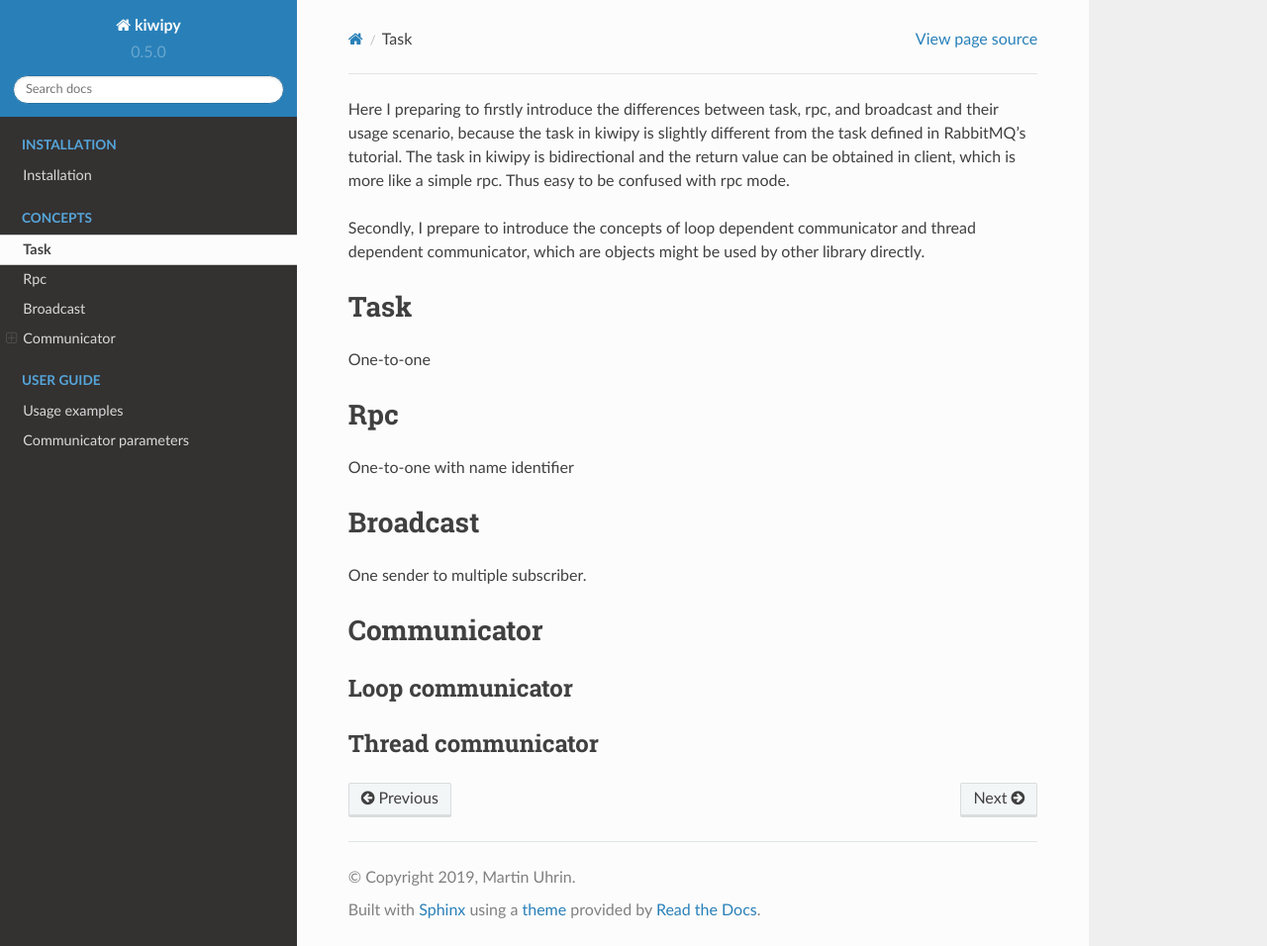
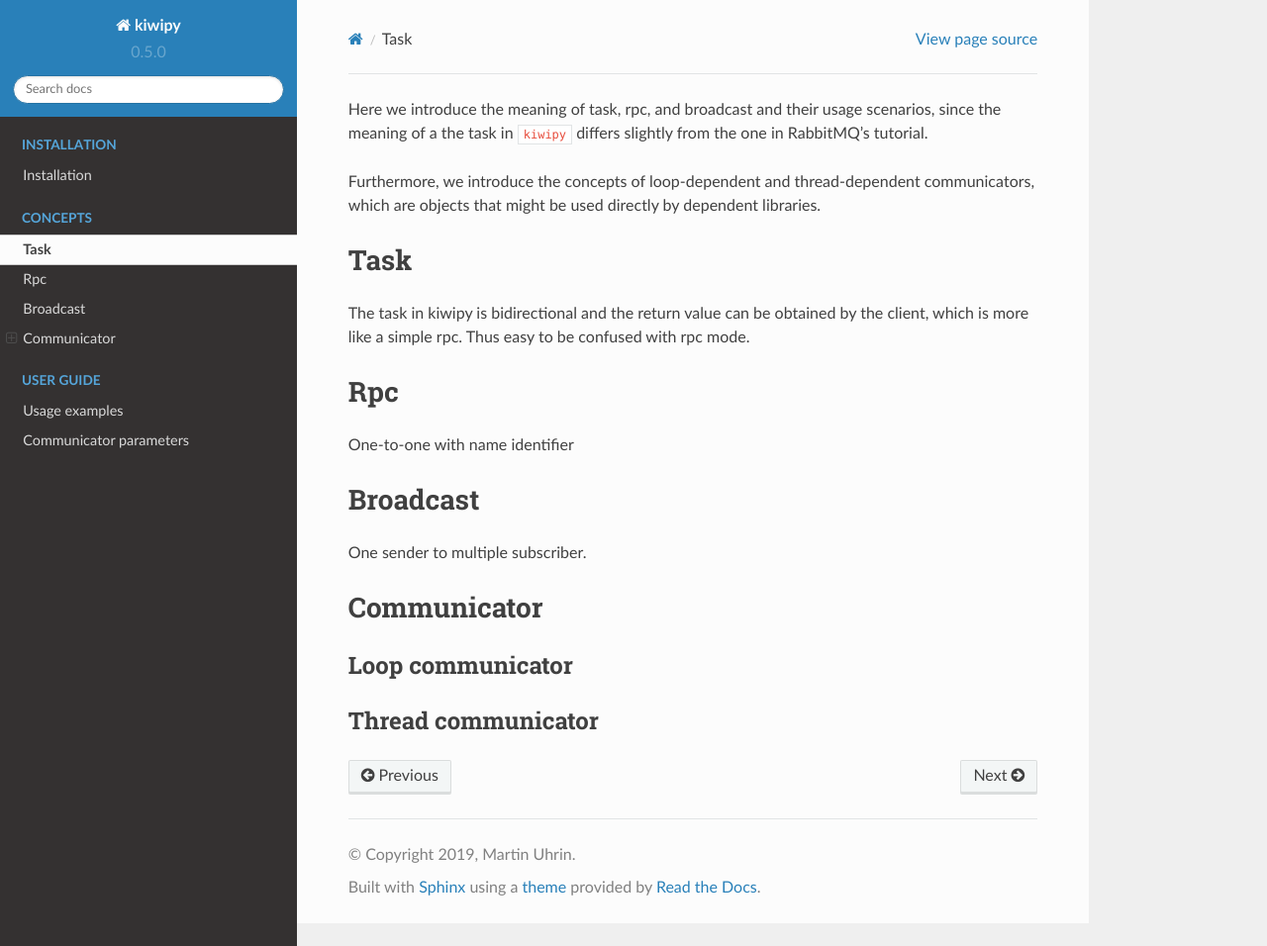
Before and after one commit to aiidateam/kiwipy, a Sphinx documentation site: the page built from docs/source/concepts.rst, in a window 1280 px wide and 956 px high. Shown: the whole window at 99% size. Built offline with Sphinx 7.4.7 and the Read the Docs theme 2.0.0, drawn with Linux system fonts in a browser that asks for light colours; pages that are not in the unit, such as notebooks, are missing from menus.

Commit message:
Update docs/source/*
Co-Authored-By: Leopold Talirz <leopold.talirz@gmail.com>

```diff
--- a/docs/source/concepts.rst
+++ b/docs/source/concepts.rst
@@ -1,14 +1,14 @@
 .. _concepts:
 
-Here I preparing to firstly introduce the differences between task, rpc, and broadcast and their usage scenario, because the task in kiwipy is slightly different from the task defined in RabbitMQ's tutorial. The task in kiwipy is bidirectional and the return value can be obtained in client, which is more like a simple rpc. Thus easy to be confused with rpc mode.
+Here we introduce the meaning of task, rpc, and broadcast and their usage scenarios, since the meaning of a the task in ``kiwipy`` differs slightly from the one in RabbitMQ's tutorial.
 
-Secondly, I prepare to introduce the concepts of loop dependent communicator and thread dependent communicator, which are objects might be used by other library directly.
+Furthermore, we introduce the concepts of loop-dependent and thread-dependent communicators, which are objects that might be used directly by dependent libraries.
 
 ***********************
 Task
 ***********************
 
-One-to-one
+The task in kiwipy is bidirectional and the return value can be obtained by the client, which is more like a simple rpc. Thus easy to be confused with rpc mode.
 
 *********
 Rpc
--- a/docs/source/installation.rst
+++ b/docs/source/installation.rst
@@ -7,7 +7,7 @@ Installation
 RabbitMQ
 -------------
 
-kiwipy depends on RabbitMQ as massage broker.
+kiwipy depends on RabbitMQ as the message broker.
 
 To install RabbitMQ, refer to `Downloading and Installing RabbitMQ <https://www.rabbitmq.com/download.html>`_
 
```
Also changed, not shown: other parts of docs/source/installation.rst (+1 -1 lines), 2 other files.
